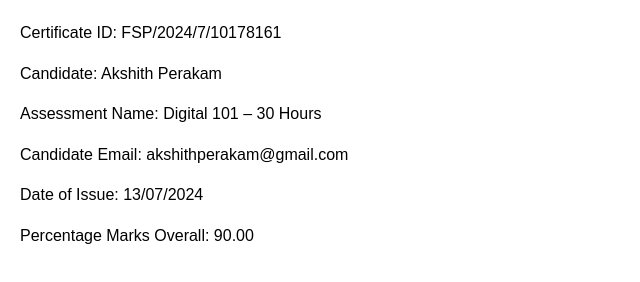
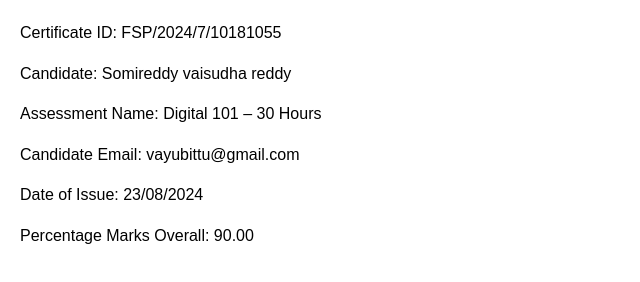
Before and after one commit to Vaisudhareddy/nasscom, a plain HTML site: page index.html in a window 1280 px wide. Shown: the whole page, without its empty margins (0-640 px from the left). Drawn offline with Linux system fonts and the light colour scheme.

Commit message:
Update index.html

```diff
--- a/index.html
+++ b/index.html
@@ -26,11 +26,11 @@
 </head>
 <body>
 
-        <div class="certificate-item">Certificate ID: FSP/2024/7/10178161</div>
-        <div class="certificate-item">Candidate: Akshith Perakam</div>
+        <div class="certificate-item">Certificate ID: FSP/2024/7/10181055</div>
+        <div class="certificate-item">Candidate: Somireddy vaisudha reddy</div>
         <div class="certificate-item">Assessment Name: Digital 101 – 30 Hours</div>
-        <div class="certificate-item">Candidate Email: akshithperakam@gmail.com</div>
-        <div class="certificate-item">Date of Issue: 13/07/2024</div>
+        <div class="certificate-item">Candidate Email: vayubittu@gmail.com</div>
+        <div class="certificate-item">Date of Issue: 23/08/2024</div>
         <div class="certificate-item">Percentage Marks Overall: 90.00</div>
 
 </body>
```
